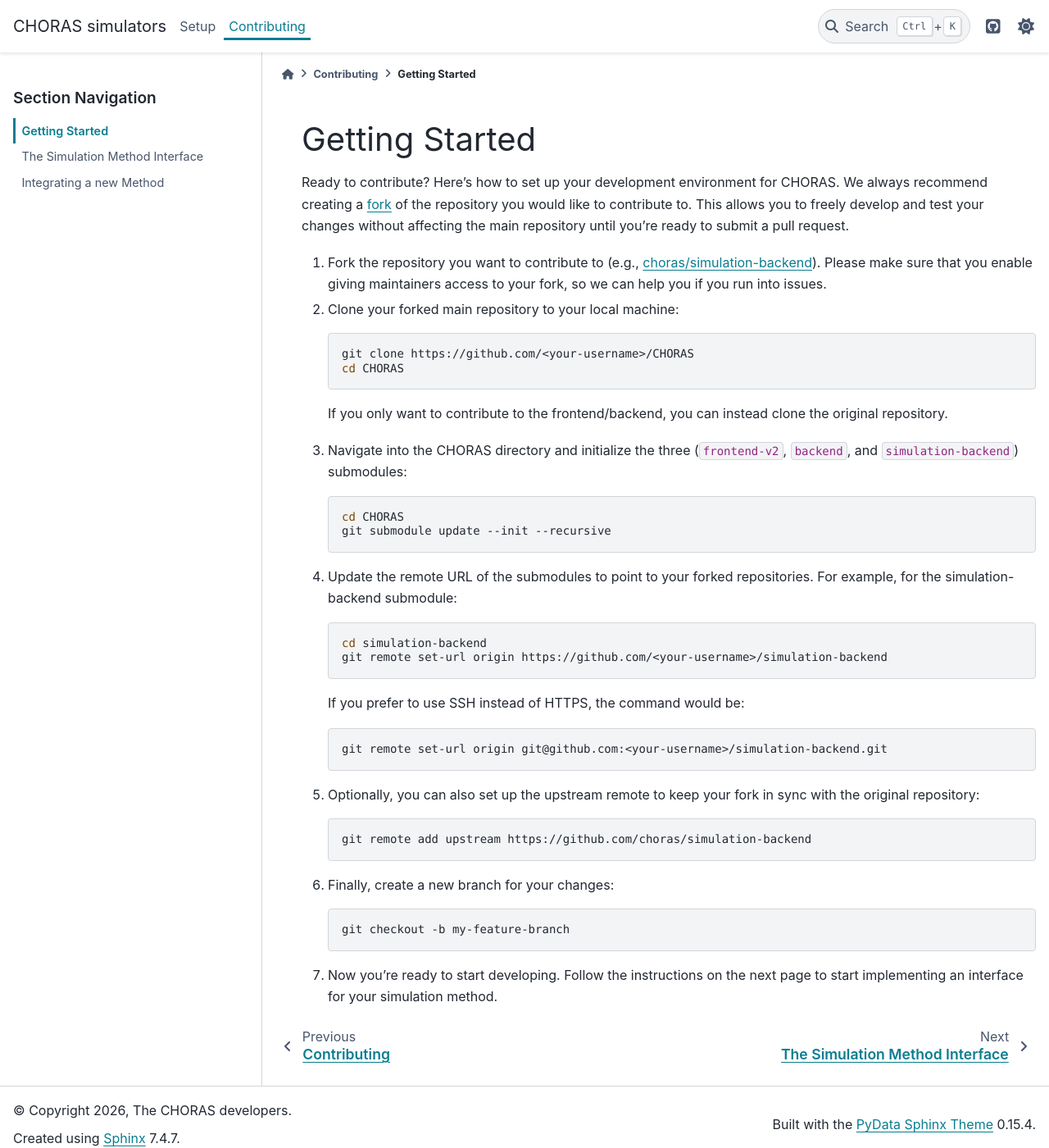
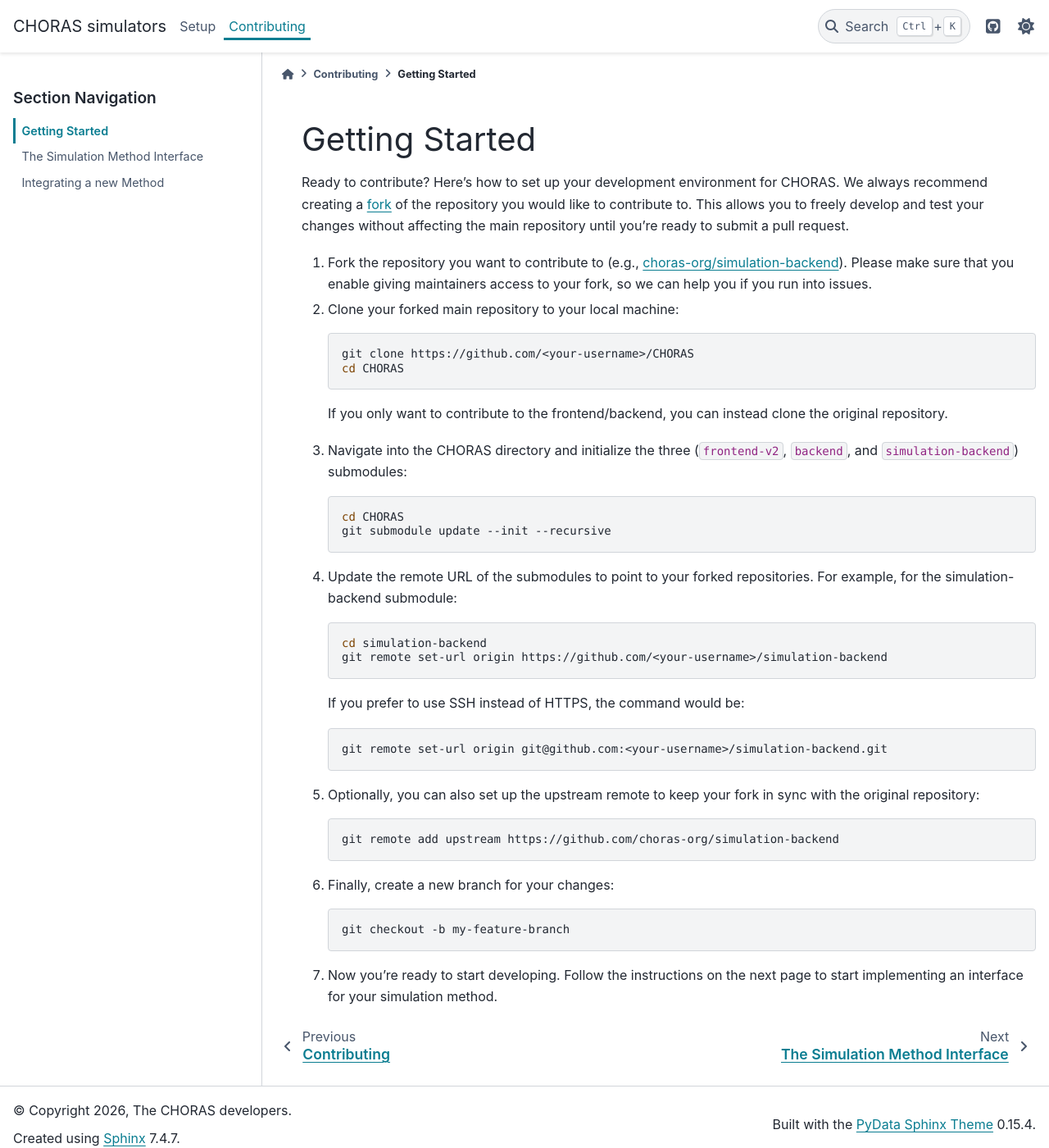
Before and after one commit to Matteo-Scerbo/simulation-backend, a Sphinx documentation site: the page built from docs/source/includes/contributing/setup_dev.rst, in a window 1280 px wide and 1400 px high. Shown: the whole window at 82% size. Built offline with Sphinx 7.4.7 and the PyData theme 0.15.4, drawn with Linux system fonts in a browser that asks for light colours; pages that are not in the unit, such as notebooks, are missing from menus.

Commit message:
fix url for github repos

```diff
--- a/docs/source/includes/contributing/setup_dev.rst
+++ b/docs/source/includes/contributing/setup_dev.rst
@@ -5,7 +5,7 @@ Ready to contribute? Here's how to set up your development environment for CHORA
 We always recommend creating a `fork <https://docs.github.com/en/get-started/quickstart/fork-a-repo/>`_ of the repository you would like to contribute to.
 This allows you to freely develop and test your changes without affecting the main repository until you're ready to submit a pull request.
 
-1. Fork the repository you want to contribute to (e.g., `choras/simulation-backend <https://github.com/choras/simulation-backend>`_). Please make sure that you enable giving maintainers access to your fork, so we can help you if you run into issues.
+1. Fork the repository you want to contribute to (e.g., `choras-org/simulation-backend <https://github.com/choras-org/simulation-backend>`_). Please make sure that you enable giving maintainers access to your fork, so we can help you if you run into issues.
 2. Clone your forked main repository to your local machine:
 
    .. code-block:: bash
@@ -39,7 +39,7 @@ This allows you to freely develop and test your changes without affecting the ma
 
    .. code-block:: bash
 
-      git remote add upstream https://github.com/choras/simulation-backend
+      git remote add upstream https://github.com/choras-org/simulation-backend
 
 6. Finally, create a new branch for your changes:
 
```
